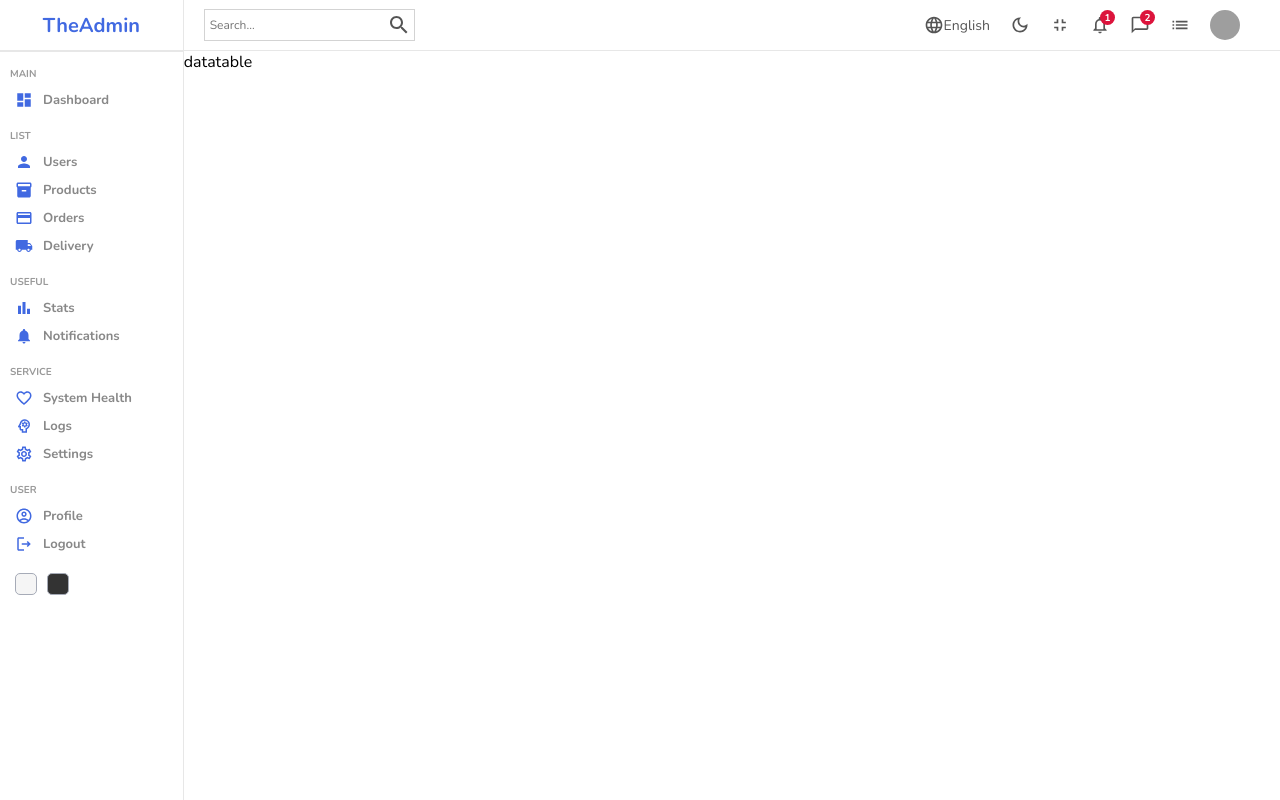
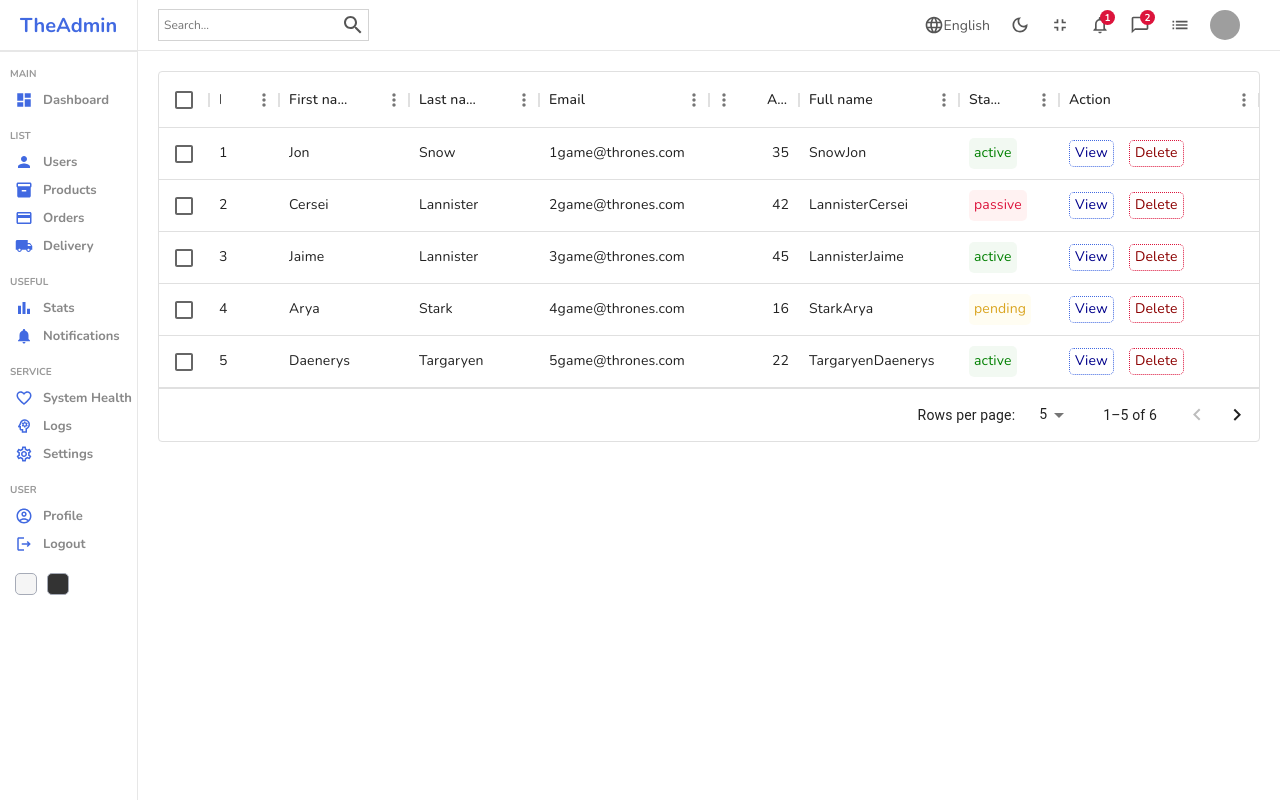
Before and after one commit to Anthony-obiako/admin-dashboard, a React (Create React App) app in the folder admin-dashboard/: page /users in a window 1280 px wide. Built offline with nearby package versions, Linux system fonts and the light colour scheme; grey boxes are pictures that could not be loaded; a web font is replaced by a local one.

Commit message:
Finished setting up users page

```diff
--- a/admin-dashboard/package.json
+++ b/admin-dashboard/package.json
@@ -7,6 +7,7 @@
     "@emotion/styled": "^11.11.0",
     "@mui/icons-material": "^5.14.15",
     "@mui/material": "^5.14.15",
+    "@mui/x-data-grid": "^6.17.0",
     "@testing-library/jest-dom": "^5.17.0",
     "@testing-library/react": "^13.4.0",
     "@testing-library/user-event": "^13.5.0",
--- /dev/null
+++ b/admin-dashboard/src/components/datatable/Datatable.jsx
@@ -0,0 +1,39 @@
+import "./datatable.scss";
+import { DataGrid } from "@mui/x-data-grid";
+import { columns, rows } from "./datatablesource";
+
+const Datatable = () => {
+  const actionColumn = [
+    {
+      field: "action",
+      headerName: "Action",
+      width: "200",
+      renderCell: () => {
+        return (
+          <div className="cellAction">
+            <div className="viewButton">View</div>
+            <div className="deleteButton">Delete</div>
+          </div>
+        );
+      },
+    },
+  ];
+
+  return (
+    <div className="datatable">
+      <DataGrid
+        rows={rows}
+        columns={columns.concat(actionColumn)}
+        initialState={{
+          pagination: {
+            paginationModel: { page: 0, pageSize: 5 },
+          },
+        }}
+        pageSizeOptions={[5, 10]}
+        checkboxSelection
+      />
+    </div>
+  );
+};
+
+export default Datatable;
--- /dev/null
+++ b/admin-dashboard/src/components/datatable/datatable.scss
@@ -0,0 +1,42 @@
+.datatable {
+  padding: 20px;
+
+  .cellWithStatus {
+    padding: 5px;
+    border-radius: 5px;
+
+    &.active {
+      background-color: rgba(0, 128, 0, 0.05);
+      color: green;
+    }
+    &.passive {
+      background-color: rgba(255, 0, 0, 0.05);
+      color: crimson;
+    }
+    &.pending {
+      background-color: rgba(255, 217, 0, 0.05);
+      color: goldenrod;
+    }
+  }
+
+  .cellAction {
+    display: flex;
+    align-items: center;
+    gap: 15px;
+
+    .viewButton {
+      padding: 2px 5px;
+      border-radius: 5px;
+      color: darkblue;
+      border: 1px dotted royalblue;
+      cursor: pointer;
+    }
+    .deleteButton {
+      padding: 2px 5px;
+      border-radius: 5px;
+      color: darkred;
+      border: 1px dotted crimson;
+      cursor: pointer;
+    }
+  }
+}
--- /dev/null
+++ b/admin-dashboard/src/components/datatable/datatablesource.js
@@ -0,0 +1,90 @@
+export const columns = [
+  { field: "id", headerName: "ID", width: 70 },
+  { field: "firstName", headerName: "First name", width: 130 },
+  { field: "lastName", headerName: "Last name", width: 130 },
+  { field: "email", headerName: "Email", width: 170 },
+  {
+    field: "age",
+    headerName: "Age",
+    type: "number",
+    width: 90,
+  },
+  {
+    field: "fullName",
+    headerName: "Full name",
+    description: "This column has a value getter and is not sortable.",
+    sortable: false,
+    width: 160,
+    renderCell: (params) => {
+      return (
+        <>
+          <span>{params.row.lastName}</span>
+          <span>{params.row.firstName}</span>
+        </>
+      );
+    },
+  },
+  {
+    field: "status",
+    headerName: "Status",
+    width: 100,
+    renderCell: (params) => {
+      return (
+        <div className={`cellWithStatus ${params.row.status}`}>
+          {params.row.status}
+        </div>
+      );
+    },
+  },
+];
+
+export const rows = [
+  {
+    id: 1,
+    lastName: "Snow",
+    firstName: "Jon",
+    age: 35,
+    status: "active",
+    email: "1game@thrones.com",
+  },
+  {
+    id: 2,
+    lastName: "Lannister",
+    firstName: "Cersei",
+    age: 42,
+    status: "passive",
+    email: "2game@thrones.com",
+  },
+  {
+    id: 3,
+    lastName: "Lannister",
+    firstName: "Jaime",
+    age: 45,
+    status: "active",
+    email: "3game@thrones.com",
+  },
+  {
+    id: 4,
+    lastName: "Stark",
+    firstName: "Arya",
+    age: 16,
+    status: "pending",
+    email: "4game@thrones.com",
+  },
+  {
+    id: 5,
+    lastName: "Targaryen",
+    firstName: "Daenerys",
+    age: 22,
+    status: "active",
+    email: "5game@thrones.com",
+  },
+  {
+    id: 6,
+    lastName: "Melisandre",
+    firstName: "Snow",
+    age: 150,
+    status: "passive",
+    email: "6game@thrones.com",
+  },
+];
--- a/admin-dashboard/src/pages/list/List.jsx
+++ b/admin-dashboard/src/pages/list/List.jsx
@@ -1,6 +1,7 @@
 import "./list.scss";
 import Sidebar from "../../components/sidebar/Sidebar";
 import Navbar from "../../components/navbar/Navbar";
+import Datatable from "../../components/datatable/Datatable";
 
 const List = () => {
   return (
@@ -8,7 +9,7 @@ const List = () => {
       <Sidebar />
       <div className="listContainer">
         <Navbar />
-        datatable
+        <Datatable />
       </div>
     </div>
   );
```
Also changed, not shown: 1 other file (tests, documents, lock files or other folders).
